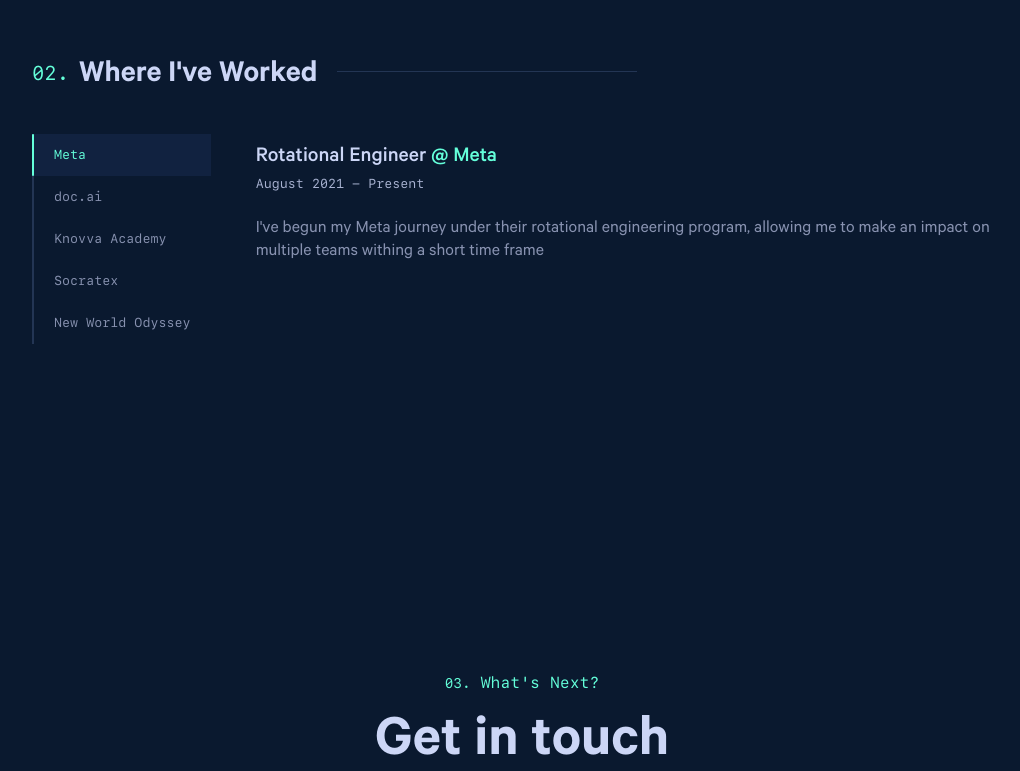
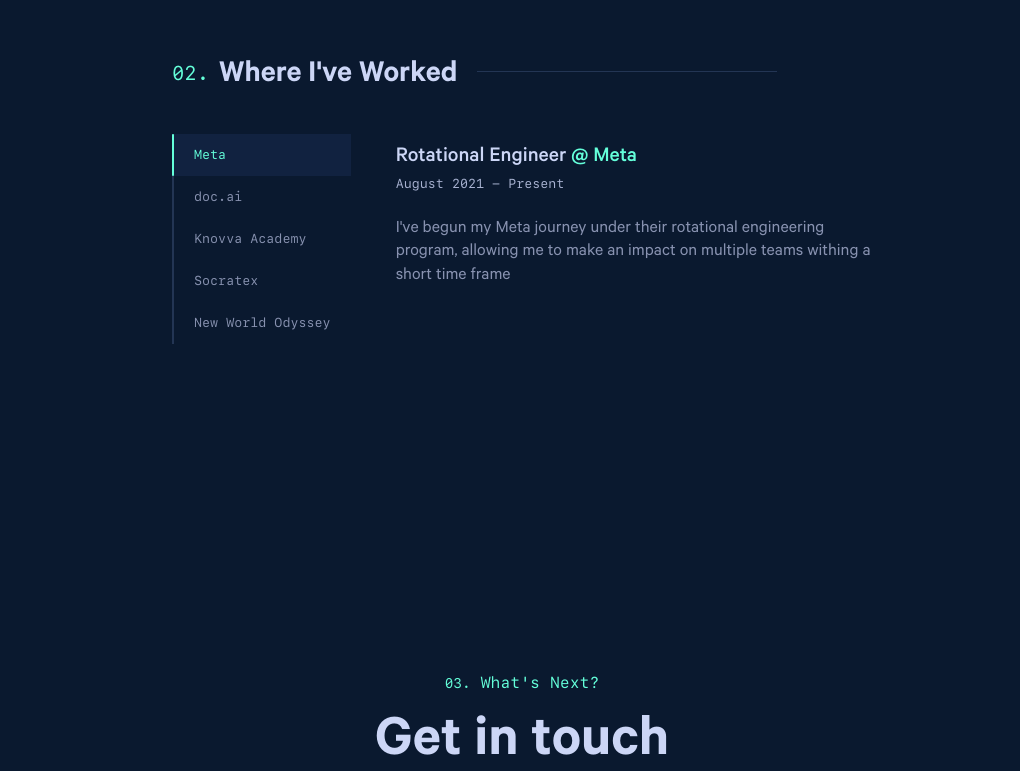
Before and after one commit to villacreses/personal-site-v2, a Next.js app: page / in a window 1280 px wide. Shown: the part 1571-2342 px from the top of the page, without its empty margins (118-1138 px from the left). Built offline with nearby package versions, Linux system fonts and the light colour scheme.

Commit message:
Optimizations & bug fixes for CSS

```diff
--- a/src/components/ActionButton.module.scss
+++ b/src/components/ActionButton.module.scss
@@ -1,4 +1,6 @@
-$highlight: var(--green-tint);
+%bg-color-active {
+  background-color: var(--green-tint);
+}
 
 %ActionButton {
   color: var(--green);
@@ -10,8 +12,14 @@ $highlight: var(--green-tint);
   text-decoration: none;
   cursor: pointer;
 
-  &:hover, &:focus, &:active {
-    background-color: var(--green-tint);
+  &:hover {
+    @extend %bg-color-active;
+  }
+  &:focus {
+    @extend %bg-color-active;
+  }
+  &:active {
+    @extend %bg-color-active;
   }
 }
 
--- a/src/components/Nav.module.scss
+++ b/src/components/Nav.module.scss
@@ -1,7 +1,11 @@
-@use '@styles/mixins';
+%flexBetween {
+  display: flex;
+  justify-content: space-between;
+  align-items: center;
+}
 
 .header {
-  @include mixins.flexBetween;
+  @extend %flexBetween;
 
   position: fixed;
   top: 0;
@@ -41,7 +45,7 @@
 }
 
 .nav {
-  @include mixins.flexBetween;
+  @extend %flexBetween;
   position: relative;
   width: 100%;
   color: var(--slate-lightest);
@@ -59,7 +63,7 @@
   }
 
   ol {
-    @include mixins.flexBetween;
+    @extend %flexBetween;
     padding: 0;
     margin: 0;
     list-style: none;
--- a/src/styles/globals.scss
+++ b/src/styles/globals.scss
@@ -1,7 +1,17 @@
 @use 'mixins';
 
+%box-sizing-inherit {
+  box-sizing: inherit;
+}
+
 * {
-  box-sizing: border-box;
+  @extend %box-sizing-inherit;
+  &::before {
+    @extend %box-sizing-inherit;
+  }
+  &::after {
+    @extend %box-sizing-inherit;
+  }
 }
 
 :root{
--- a/src/styles/sections.scss
+++ b/src/styles/sections.scss
@@ -92,7 +92,7 @@
   }
 }
 
-#jobs {
+#workexperience {
   max-width: 700px;
 }
 
```
